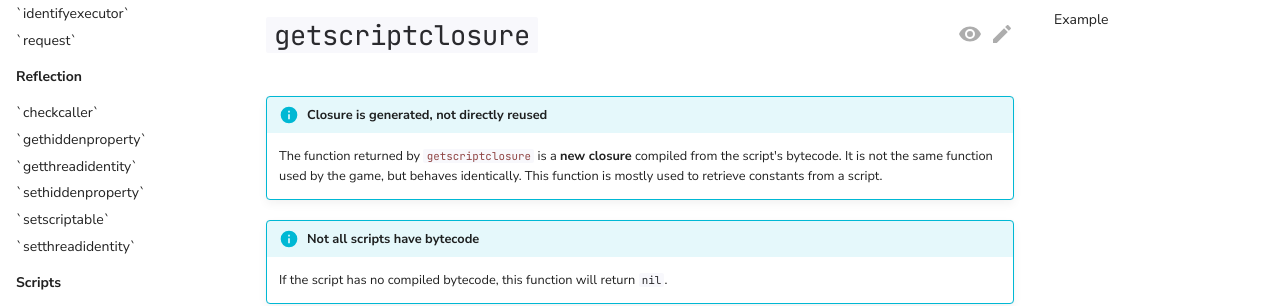
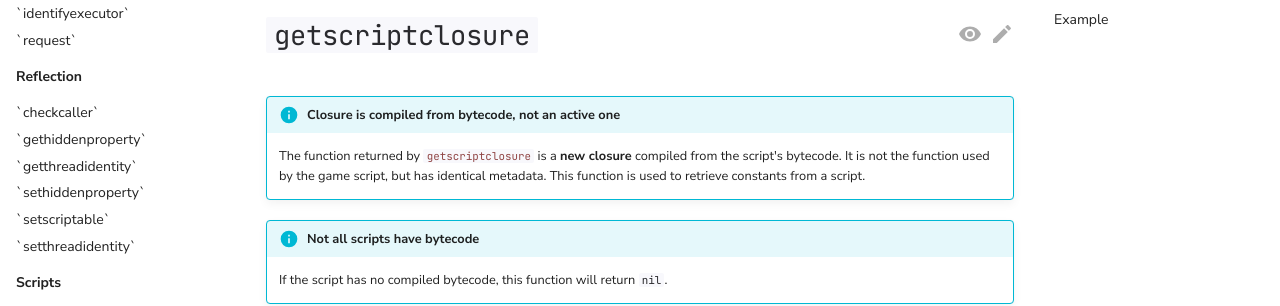
Before and after one commit to sUNC-Utilities/docs.sunc.su, an MkDocs documentation site: the page built from docs/Scripts/getscriptclosure.md, in a window 1280 px wide and 900 px high. Shown: the part 127-433 px from the top of the window. Built offline with MkDocs 1.6.1 and Material for MkDocs 9.7.7, drawn with Linux system fonts in a browser that asks for light colours; comment, search, counter and statistics services are not loaded.

Commit message:
feat: improve wording on getscriptclosure and getcallingscript

```diff
--- a/docs/Scripts/getscriptclosure.md
+++ b/docs/Scripts/getscriptclosure.md
@@ -1,8 +1,8 @@
 # `getscriptclosure`
 
-!!! info "Closure is generated, not directly reused"
+!!! info "Closure is compiled from bytecode, not an active one"
 
-    The function returned by `#!luau getscriptclosure` is a **new closure** compiled from the script's bytecode. It is not the same function used by the game, but behaves identically. This function is mostly used to retrieve constants from a script.
+    The function returned by `#!luau getscriptclosure` is a **new closure** compiled from the script's bytecode. It is not the function used by the game script, but has identical metadata. This function is used to retrieve constants from a script.
 
 !!! info "Not all scripts have bytecode"
 
```
Also changed, not shown: docs/Scripts/getcallingscript.md (+2 -2 lines).
